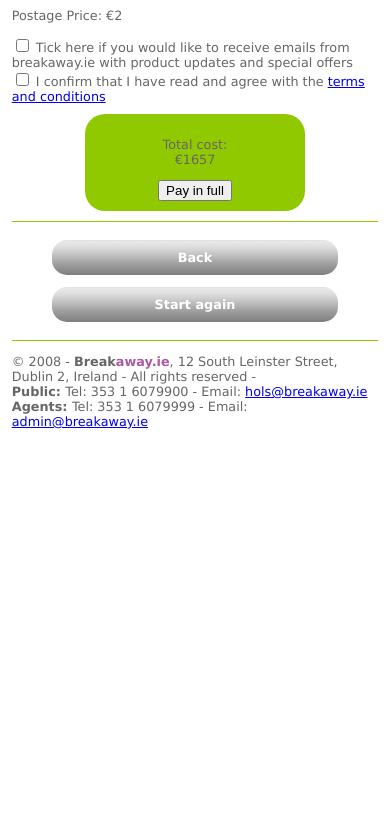
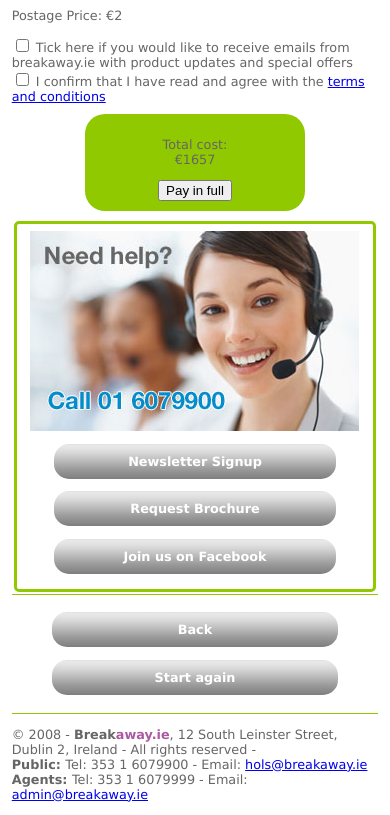
Before and after one commit to josefzacek/breakaway-booking-engine, a PHP site: page /booking-details.php in a window 390 px wide. Shown: the part 1652-2467 px from the top of the page. Before the commit the page ends 2081 px from the top, so only its background shows below. Run offline with PHP 8.4, Linux system fonts and the light colour scheme; some libraries are stand-ins or nearby versions.

Commit message:
need help dsection added - optimized for mobile and tablet

```diff
--- a/booking-details.php
+++ b/booking-details.php
@@ -207,6 +207,18 @@ Tick here if you would like to receive emails from breakaway.ie with product upd
 </form>
 
 
+<div class="need-help">
+<img src="images/booking-details/need-help.jpg" alt="Need help?">
+<div class="help-buttons">
+	<p><a href="#">Newsletter Signup</a></p>
+	<p><a href="#">Request Brochure</a></p>
+	<p><a href="#">Join us on Facebook</a></p>
+</div>
+<div class="clear-both"></div>
+
+</div> <!-- need-help end -->
+
+
 
 
   <div id="bottom-start-again-back">
--- a/css/booking-details.css
+++ b/css/booking-details.css
@@ -24,6 +24,13 @@
 	padding:2px 0;
 	width:50%;
 }
+
+/* realex/licenced images  */
+.img-holder img {
+	display:block;
+	margin:3px auto;
+}
+
 
 
 /* payment details */
@@ -63,9 +70,58 @@ color: #FFF;
 border-radius: 20px;
 }
 
+/* need help*/
+.need-help {
+	border: 3px solid #90c900;
+	-moz-border-radius: 5px;
+	-webkit-border-radius: 5px;
+	border-radius: 5px;
+	padding:0.5%;
+	margin:0.5%;
+	color:#fff;
+}
+.need-help img {
+	display:block;
+	margin:5px auto;
+	width:100%;
+	height:auto;
+	max-width:329px;
+}
 
-/* images */
-.img-holder img {
-	display:block;
-	margin:3px auto;
+.need-help a {
+	width: 80%;
+	height: 15px;
+	background: url(../images/shared/bottom-buttons.jpg) top;
+	display: block;
+	text-align: center;
+	margin: 7px auto;
+	padding: 10px 0px;
+	text-decoration: none;
+	color: #FFF;
+	font-size: 100%;
+	font-weight: bold;
+	-moz-border-radius: 15px;
+	-webkit-border-radius: 15px;
+	border-radius: 15px;
 }
+.need-help a:hover {
+	background-position: 0 -35px;
+	color: #90C900;
+}
+
+/* tablet layout*/
+@media only screen and (min-width: 481px) {
+	.need-help img {
+	display:inline-block;
+	float:left;
+	width:40%;
+}
+.need-help  .help-buttons {
+	float:left;
+	width:60%;
+}
+
+/*desktop layout*/
+@media only screen and (min-width: 769px) {
+
+}
```
Also changed, not shown: images/booking-details/need-help.jpg (added).
